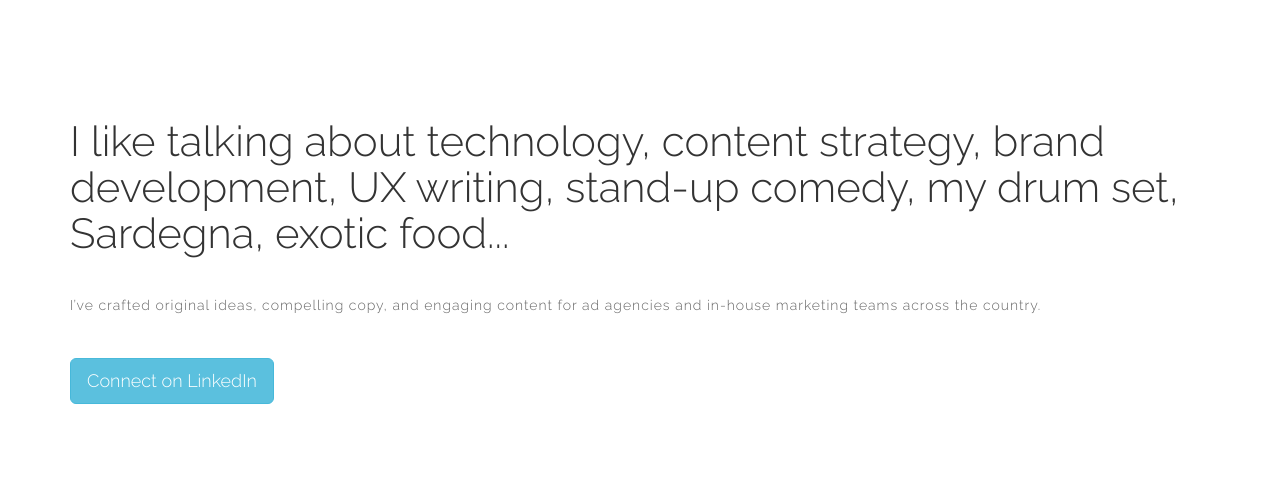
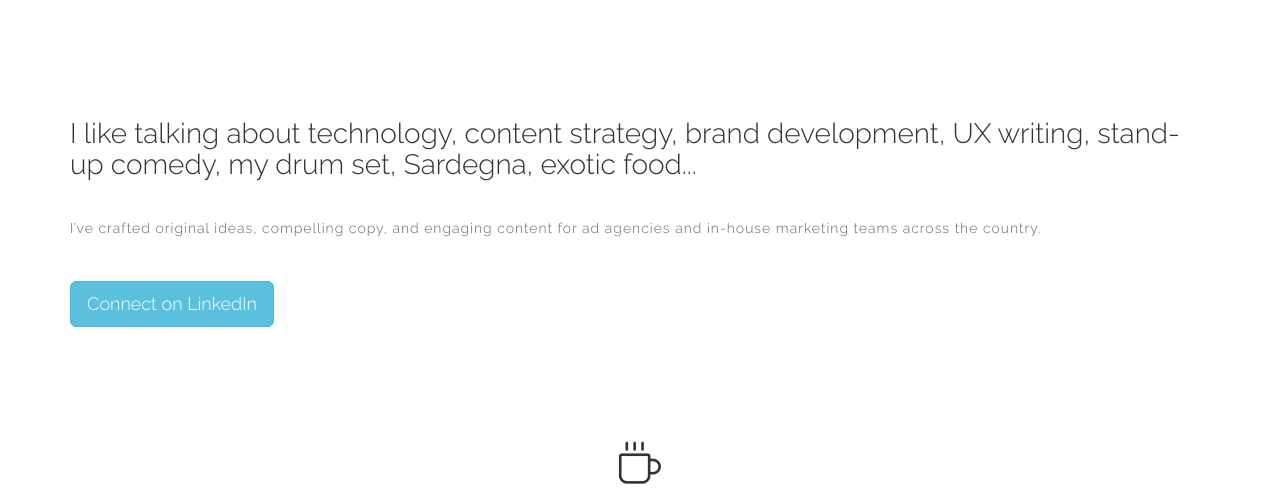
Before and after one commit to gurliaccio/copywriting, a PHP site: page / in a window 1280 px wide. Shown: the part 881-1379 px from the top of the page. Run offline with PHP 8.4, Linux system fonts and the light colour scheme; some libraries are stand-ins or nearby versions; some web fonts are replaced.

Commit message:
Update index.php

```diff
--- a/index.php
+++ b/index.php
@@ -123,7 +123,7 @@
 
         <div class="row">
             <div class="col-lg-12 col-centered">
-                <h2 class="wow fadeInDown" data-wow-duration="2s">I like talking about technology, content strategy, brand development, UX writing, stand-up comedy, my drum set, Sardegna, exotic food...</h2>
+                <h3 class="wow fadeInDown" data-wow-duration="2s">I like talking about technology, content strategy, brand development, UX writing, stand-up comedy, my drum set, Sardegna, exotic food...</h3>
                 <br>
                 <p class="wow fadeInDown" data-wow-duration="3s">I’ve crafted original ideas, compelling copy, and engaging content for ad agencies and in-house marketing teams across the country.</p>
 
```
